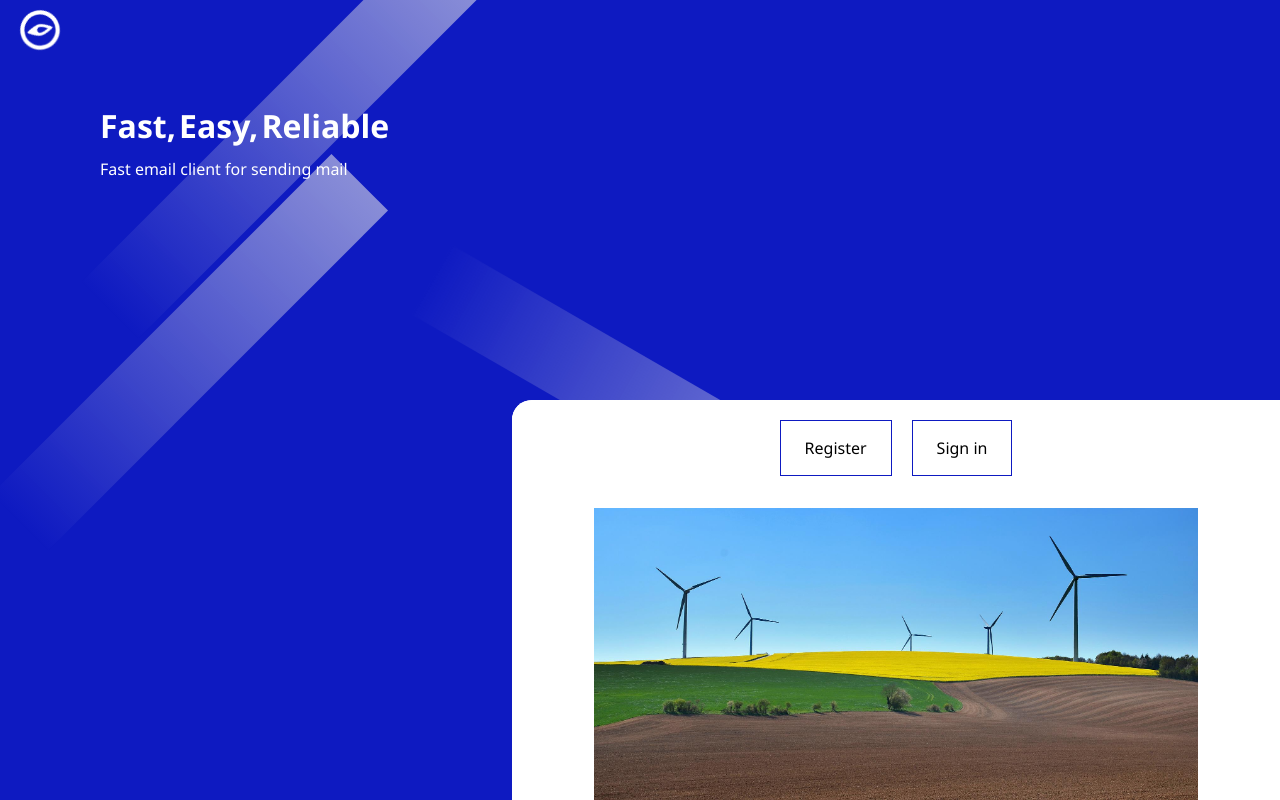
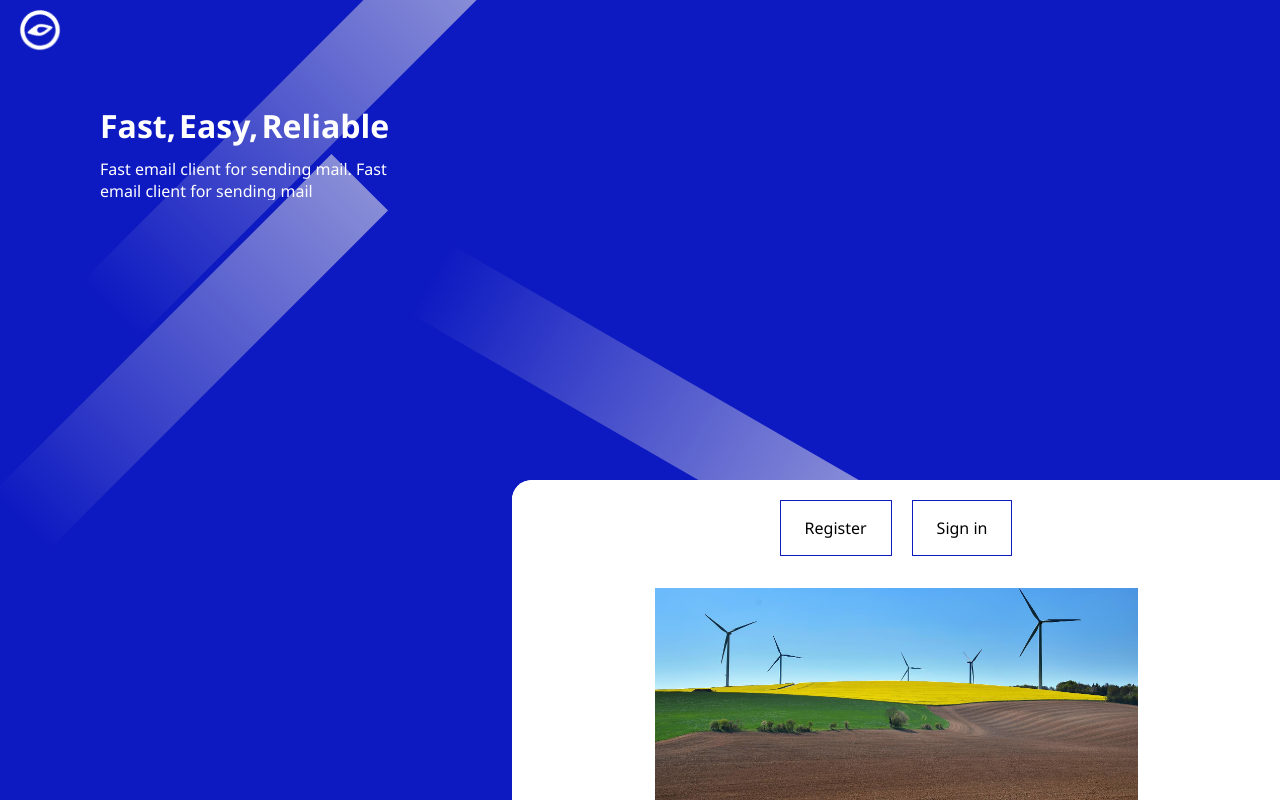
Before and after one commit to Xyzeebit/compass-mail-app, a React (Create React App) app in the folder client/: page / in a window 1280 px wide. Built offline with nearby package versions, Linux system fonts and the light colour scheme.

Commit message:
added animation to home text

```diff
--- a/client/src/pages/Home.jsx
+++ b/client/src/pages/Home.jsx
@@ -13,12 +13,13 @@ export default function Home() {
   const fast = useRef(null);
   const easy = useRef(null);
   const reliable = useRef(null);
+  const desc = useRef(null);
 
   useEffect(() => {
     fast.current.classList.add('fast');
     easy.current.classList.add('easy');
     reliable.current.classList.add('reliable');
-
+    desc.current.classList.add('desc');
     const blocks = document.getElementsByClassName('block');
     for (let el of blocks) {
       el.classList.add('fade-in');
@@ -42,7 +43,10 @@ export default function Home() {
             <h1 ref={reliable}>Reliable</h1>
           </div>
           <div className="intro-text">
-            <p>Fast email client for sending mail</p>
+            <p ref={desc}>
+              Fast email client for sending mail. Fast email client for sending
+              mail
+            </p>
           </div>
         </div>
 
--- a/client/src/styles/home.css
+++ b/client/src/styles/home.css
@@ -65,6 +65,19 @@
     transform: translateY(0);
     opacity: 1;
 }
+.intro-text {
+    height: 50px;
+    overflow: hidden;
+}
+.intro-text p {
+    opacity: 0.2;
+    transform: translateY(20px);
+    transition: all 500ms linear;
+}
+p.desc {
+    transform: translateY(0);
+    opacity: 1;
+}
 
 .block {
     width: 5rem;
@@ -98,7 +111,7 @@
     bottom: 0;
     right: 0;
     left: 40vw;
-    height: 25rem;
+    height: 20rem;
     z-index: 2;
     background-image: url(../images/sustainable.jpg);
     background-position: center;
```
